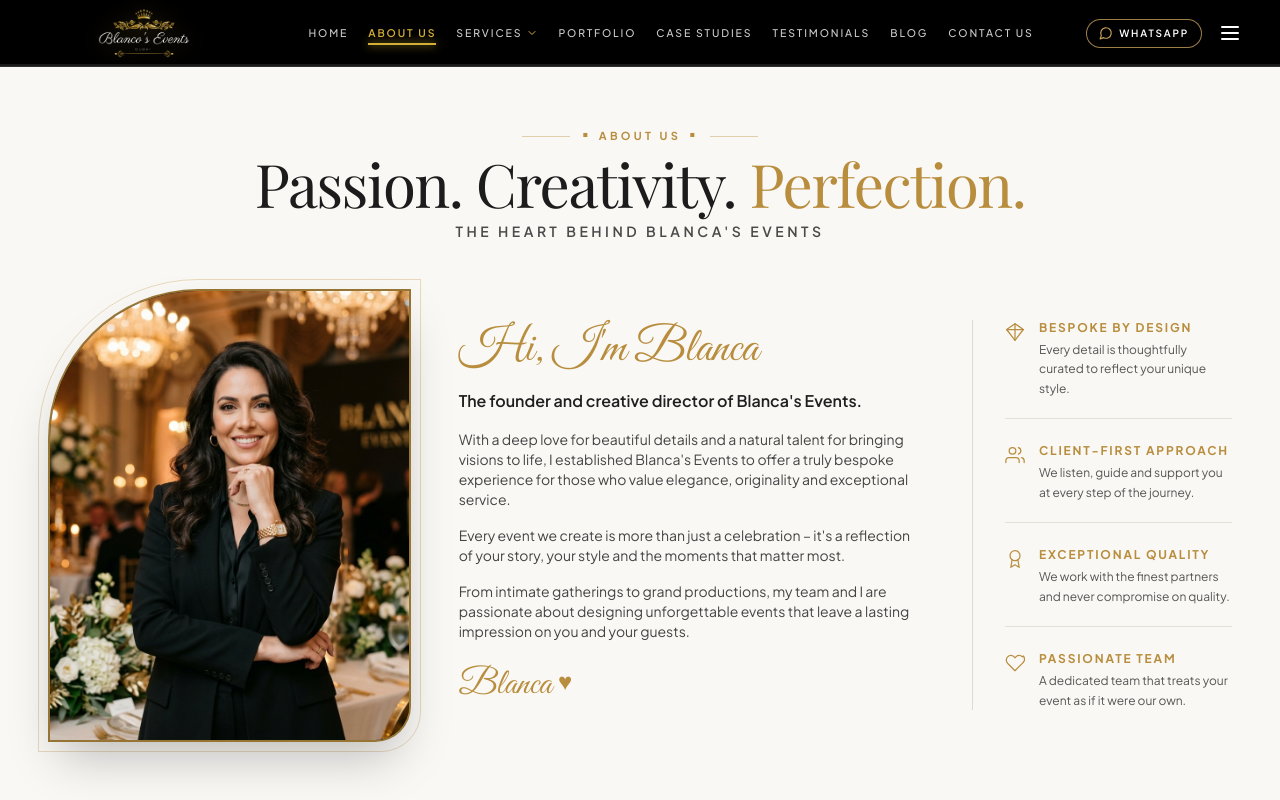
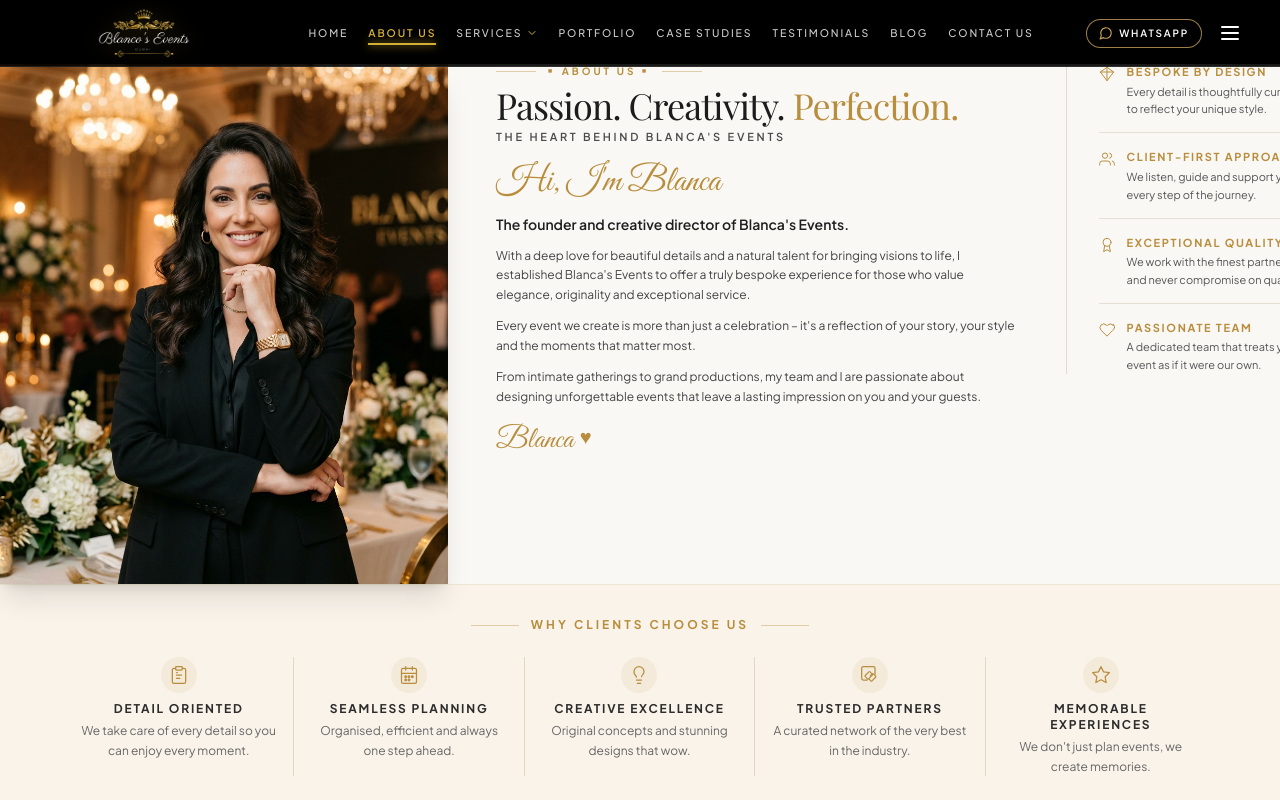
Before and after one commit to itfalcon176/blancosevents.com, a Next.js app: page /about in a window 1280 px wide. Shown: the top 800 px of the page. Built offline with nearby package versions, Linux system fonts and the light colour scheme; a web font is replaced by a local one.

Commit message:
feat: add AboutUsSection component with founder story and feature grid

```diff
--- a/src/components/AboutUsSection.tsx
+++ b/src/components/AboutUsSection.tsx
@@ -105,114 +105,108 @@
       {/* ---------------------------------------------------- */}
       {/* TOP SECTION: Founder Story & Value Props             */}
       {/* ---------------------------------------------------- */}
-      <div className="pt-16 pb-16 px-4 sm:px-6 lg:px-12 max-w-[1500px] mx-auto">
-        {/* Top Decorative Header */}
-        <motion.div
-          initial={{ opacity: 0, y: 15 }}
-          whileInView={{ opacity: 1, y: 0 }}
-          viewport={{ once: true }}
-          transition={{ duration: 0.6 }}
-          className="text-center mb-12"
-        >
-          <div className="flex items-center justify-center gap-3 mb-2">
-            <span className="h-[1px] w-12 bg-[#B88E3E]/40"></span>
-            <span className="text-[11px] font-bold tracking-[0.3em] uppercase text-[#B88E3E] flex items-center gap-2">
-              <span className="rotate-45 text-[7px] fill-current">◆</span> ABOUT US <span className="rotate-45 text-[7px] fill-current">◆</span>
-            </span>
-            <span className="h-[1px] w-12 bg-[#B88E3E]/40"></span>
-          </div>
-
-          <h2 className="text-3xl md:text-5xl lg:text-6xl font-serif text-[#1C1C1C] tracking-tight font-normal mb-2">
-            Passion. Creativity. <span className="text-[#B88E3E]">Perfection.</span>
-          </h2>
-
-          <p className="text-xs md:text-sm font-semibold tracking-[0.25em] text-[#4A4A4A] uppercase">
-            THE HEART BEHIND BLANCA'S EVENTS
-          </p>
-        </motion.div>
-
-        {/* 3-Column Main Content Grid */}
-        <div className="grid grid-cols-1 lg:grid-cols-12 gap-10 lg:gap-12 items-center">
-          {/* Column 1: Arch Founder Image (4 cols) */}
+      {/* ---------------------------------------------------- */}
+      {/* TOP SECTION: Founder Story & Value Props             */}
+      {/* ---------------------------------------------------- */}
+      <div className="w-full pt-0 pb-0">
+        {/* 3-Column Main Content Layout - 35% / 42% / 23% Ratio */}
+        <div className="flex flex-col lg:flex-row gap-6 lg:gap-8 xl:gap-10 items-start w-full">
+          {/* Column 1: Founder Image (35% Width) */}
           <motion.div
             initial={{ opacity: 0, x: -30 }}
             whileInView={{ opacity: 1, x: 0 }}
             viewport={{ once: true }}
             transition={{ duration: 0.7 }}
-            className="lg:col-span-4 flex justify-center lg:justify-start"
+            className="w-full lg:w-[35%] xl:w-[35%] relative flex justify-start pl-0 flex-shrink-0"
           >
-            <div className="relative group max-w-[380px] w-full">
-              {/* Outer Decorative Frame Accent */}
-              <div className="absolute -inset-2.5 border border-[#B88E3E]/30 rounded-tl-[160px] rounded-br-[40px] pointer-events-none transform transition-transform group-hover:scale-[1.01]" />
-
-              {/* Main Image Container with Arch Cut on Top-Left */}
-              <div className="relative overflow-hidden rounded-tl-[150px] rounded-br-[36px] border-2 border-[#B88E3E]/80 shadow-2xl aspect-[4/5] bg-[#111]">
+            <div className="relative group w-full aspect-[4/5] min-h-[400px] max-h-[520px]">
+              {/* Main Image Container - Flush Left Edge */}
+              <div className="relative overflow-hidden shadow-xl w-full h-full bg-[#111]">
                 <Image
                   src="/blanca-founder.png"
                   alt="Blanca - Founder & Creative Director of Blanca's Events"
                   fill
                   className="object-cover object-center transform transition-transform duration-700 group-hover:scale-105"
-                  sizes="(max-width: 768px) 100vw, (max-width: 1200px) 40vw, 380px"
+                  sizes="(max-width: 768px) 100vw, 35vw"
                   priority
                 />
               </div>
             </div>
           </motion.div>
 
-          {/* Column 2: Founder Letter & Story (5 cols) */}
+          {/* Column 2: Header + Founder Letter & Story (42% Width) */}
           <motion.div
             initial={{ opacity: 0, y: 20 }}
             whileInView={{ opacity: 1, y: 0 }}
             viewport={{ once: true }}
             transition={{ duration: 0.7, delay: 0.1 }}
-            className="lg:col-span-5 space-y-4 text-left"
+            className="w-full lg:w-[42%] xl:w-[42%] space-y-3 text-center lg:text-left px-6 lg:px-2 pt-0 flex-shrink-0"
           >
-            <h3 className="font-script text-4xl sm:text-5xl text-[#B88E3E] leading-snug">
+            {/* Top Decorative Header inside Center Column aligned to Top */}
+            <div className="text-center lg:text-left mb-4">
+              <div className="flex items-center justify-center lg:justify-start gap-3 mb-1.5">
+                <span className="h-[1px] w-10 bg-[#B88E3E]/40"></span>
+                <span className="text-[10px] font-bold tracking-[0.3em] uppercase text-[#B88E3E] flex items-center gap-1.5">
+                  <span className="rotate-45 text-[6px] fill-current">◆</span> ABOUT US <span className="rotate-45 text-[6px] fill-current">◆</span>
+                </span>
+                <span className="h-[1px] w-10 bg-[#B88E3E]/40"></span>
+              </div>
+
+              <h2 className="text-2xl md:text-3xl lg:text-4xl font-serif text-[#1C1C1C] tracking-tight font-normal mb-1 leading-tight">
+                Passion. Creativity. <span className="text-[#B88E3E]">Perfection.</span>
+              </h2>
+
+              <p className="text-[10px] md:text-[11px] font-semibold tracking-[0.25em] text-[#4A4A4A] uppercase">
+                THE HEART BEHIND BLANCA'S EVENTS
+              </p>
+            </div>
+
+            <h3 className="font-script text-3xl sm:text-4xl text-[#B88E3E] leading-snug">
               Hi, I'm Blanca
             </h3>
 
-            <p className="text-sm md:text-base font-semibold text-[#1F1F1F]">
+            <p className="text-xs md:text-sm font-semibold text-[#1F1F1F]">
               The founder and creative director of Blanca's Events.
             </p>
 
-            <p className="text-xs sm:text-sm text-[#444444] leading-relaxed font-normal">
+            <p className="text-xs text-[#444444] leading-relaxed font-normal">
               With a deep love for beautiful details and a natural talent for bringing visions to life, I established Blanca's Events to offer a truly bespoke experience for those who value elegance, originality and exceptional service.
             </p>
 
-            <p className="text-xs sm:text-sm text-[#444444] leading-relaxed font-normal">
+            <p className="text-xs text-[#444444] leading-relaxed font-normal">
               Every event we create is more than just a celebration – it's a reflection of your story, your style and the moments that matter most.
             </p>
 
-            <p className="text-xs sm:text-sm text-[#444444] leading-relaxed font-normal">
+            <p className="text-xs text-[#444444] leading-relaxed font-normal">
               From intimate gatherings to grand productions, my team and I are passionate about designing unforgettable events that leave a lasting impression on you and your guests.
             </p>
 
-            <div className="pt-2">
-              <span className="font-script text-3xl sm:text-4xl text-[#B88E3E] flex items-center gap-1.5">
-                Blanca <span className="text-[#B88E3E] text-2xl">♥</span>
+            <div className="pt-1">
+              <span className="font-script text-2xl sm:text-3xl text-[#B88E3E] flex items-center justify-center lg:justify-start gap-1.5">
+                Blanca <span className="text-[#B88E3E] text-xl">♥</span>
               </span>
             </div>
           </motion.div>
 
-          {/* Column 3: 4 Right Feature Cards (3 cols) */}
+          {/* Column 3: 4 Right Feature Cards (23% Width) */}
           <motion.div
             initial={{ opacity: 0, x: 30 }}
             whileInView={{ opacity: 1, x: 0 }}
             viewport={{ once: true }}
             transition={{ duration: 0.7, delay: 0.2 }}
-            className="lg:col-span-3 space-y-6 border-l border-[#E2DAD0] pl-0 lg:pl-8"
+            className="w-full lg:w-[23%] xl:w-[23%] space-y-4 lg:border-l border-[#E2DAD0] px-6 lg:px-0 lg:pl-6 xl:pl-8 pr-6 lg:pr-8 xl:pr-12 pt-0 flex-shrink-0"
           >
             {/* Feature 1 */}
-            <div className="pb-5 border-b border-[#E5DFD5]">
-              <div className="flex items-start space-x-3.5">
+            <div className="pb-3.5 border-b border-[#E5DFD5]">
+              <div className="flex items-start space-x-3">
                 <div className="text-[#B88E3E] mt-0.5 flex-shrink-0">
-                  <DiamondIcon className="w-5 h-5" />
+                  <DiamondIcon className="w-4 h-4" />
                 </div>
                 <div>
-                  <h4 className="text-xs font-bold tracking-[0.15em] text-[#B88E3E] uppercase mb-1">
+                  <h4 className="text-[11px] font-bold tracking-[0.15em] text-[#B88E3E] uppercase mb-0.5">
                     BESPOKE BY DESIGN
                   </h4>
-                  <p className="text-xs text-[#555555] leading-relaxed">
+                  <p className="text-[11px] text-[#555555] leading-relaxed">
                     Every detail is thoughtfully curated to reflect your unique style.
                   </p>
                 </div>
@@ -220,16 +214,16 @@
             </div>
 
             {/* Feature 2 */}
-            <div className="pb-5 border-b border-[#E5DFD5]">
-              <div className="flex items-start space-x-3.5">
+            <div className="pb-3.5 border-b border-[#E5DFD5]">
+              <div className="flex items-start space-x-3">
                 <div className="text-[#B88E3E] mt-0.5 flex-shrink-0">
-                  <UsersIcon className="w-5 h-5" />
+                  <UsersIcon className="w-4 h-4" />
                 </div>
                 <div>
-                  <h4 className="text-xs font-bold tracking-[0.15em] text-[#B88E3E] uppercase mb-1">
+                  <h4 className="text-[11px] font-bold tracking-[0.15em] text-[#B88E3E] uppercase mb-0.5">
                     CLIENT-FIRST APPROACH
                   </h4>
-                  <p className="text-xs text-[#555555] leading-relaxed">
+                  <p className="text-[11px] text-[#555555] leading-relaxed">
                     We listen, guide and support you at every step of the journey.
                   </p>
                 </div>
@@ -237,16 +231,16 @@
             </div>
 
             {/* Feature 3 */}
-            <div className="pb-5 border-b border-[#E5DFD5]">
-              <div className="flex items-start space-x-3.5">
+            <div className="pb-3.5 border-b border-[#E5DFD5]">
+              <div className="flex items-start space-x-3">
                 <div className="text-[#B88E3E] mt-0.5 flex-shrink-0">
-                  <QualityAwardIcon className="w-5 h-5" />
+                  <QualityAwardIcon className="w-4 h-4" />
                 </div>
                 <div>
-                  <h4 className="text-xs font-bold tracking-[0.15em] text-[#B88E3E] uppercase mb-1">
+                  <h4 className="text-[11px] font-bold tracking-[0.15em] text-[#B88E3E] uppercase mb-0.5">
                     EXCEPTIONAL QUALITY
                   </h4>
-                  <p className="text-xs text-[#555555] leading-relaxed">
+                  <p className="text-[11px] text-[#555555] leading-relaxed">
                     We work with the finest partners and never compromise on quality.
                   </p>
                 </div>
@@ -255,15 +249,15 @@
 
             {/* Feature 4 */}
             <div>
-              <div className="flex items-start space-x-3.5">
+              <div className="flex items-start space-x-3">
                 <div className="text-[#B88E3E] mt-0.5 flex-shrink-0">
-                  <HeartIcon className="w-5 h-5" />
+                  <HeartIcon className="w-4 h-4" />
                 </div>
                 <div>
-                  <h4 className="text-xs font-bold tracking-[0.15em] text-[#B88E3E] uppercase mb-1">
+                  <h4 className="text-[11px] font-bold tracking-[0.15em] text-[#B88E3E] uppercase mb-0.5">
                     PASSIONATE TEAM
                   </h4>
-                  <p className="text-xs text-[#555555] leading-relaxed">
+                  <p className="text-[11px] text-[#555555] leading-relaxed">
                     A dedicated team that treats your event as if it were our own.
                   </p>
                 </div>
@@ -276,10 +270,10 @@
       {/* ---------------------------------------------------- */}
       {/* MIDDLE SECTION: Why Clients Choose Us Banner         */}
       {/* ---------------------------------------------------- */}
-      <div className="bg-[#FAF3EA] border-y border-[#E8DFC5]/60 py-12 px-4 sm:px-6 lg:px-8">
-        <div className="max-w-[1500px] mx-auto">
+      <div className="bg-[#FAF3EA] border-y border-[#E8DFC5]/60 py-8 px-4 sm:px-8 lg:px-12 xl:px-16 w-full">
+        <div className="w-full">
           {/* Header */}
-          <div className="flex items-center justify-center gap-3 mb-10 text-center">
+          <div className="flex items-center justify-center gap-3 mb-6 text-center">
             <span className="h-[1px] w-12 bg-[#B88E3E]/40"></span>
             <h3 className="text-xs font-bold tracking-[0.25em] text-[#B88E3E] uppercase">
               WHY CLIENTS CHOOSE US
@@ -288,13 +282,13 @@
           </div>
 
           {/* 5 Cards Row with Dividers */}
-          <div className="grid grid-cols-1 sm:grid-cols-2 lg:grid-cols-5 gap-8 lg:gap-0">
+          <div className="grid grid-cols-1 sm:grid-cols-2 lg:grid-cols-5 gap-6 lg:gap-0">
             {/* Box 1 */}
             <div className="flex flex-col items-center text-center px-4 lg:border-r lg:border-[#E2D8C6]">
-              <div className="text-[#B88E3E] mb-3 p-2 bg-[#F3EAD9] rounded-full">
-                <ClipboardIcon className="w-6 h-6" />
+              <div className="text-[#B88E3E] mb-2 p-2 bg-[#F3EAD9] rounded-full">
+                <ClipboardIcon className="w-5 h-5" />
               </div>
-              <h4 className="text-xs font-bold tracking-[0.15em] text-[#2C2C2C] uppercase mb-2">
+              <h4 className="text-xs font-bold tracking-[0.15em] text-[#2C2C2C] uppercase mb-1">
                 DETAIL ORIENTED
               </h4>
               <p className="text-xs text-[#666666] leading-relaxed max-w-[200px]">
@@ -304,10 +298,10 @@
 
             {/* Box 2 */}
             <div className="flex flex-col items-center text-center px-4 lg:border-r lg:border-[#E2D8C6]">
-              <div className="text-[#B88E3E] mb-3 p-2 bg-[#F3EAD9] rounded-full">
-                <CalendarIcon className="w-6 h-6" />
+              <div className="text-[#B88E3E] mb-2 p-2 bg-[#F3EAD9] rounded-full">
+                <CalendarIcon className="w-5 h-5" />
               </div>
-              <h4 className="text-xs font-bold tracking-[0.15em] text-[#2C2C2C] uppercase mb-2">
+              <h4 className="text-xs font-bold tracking-[0.15em] text-[#2C2C2C] uppercase mb-1">
                 SEAMLESS PLANNING
               </h4>
               <p className="text-xs text-[#666666] leading-relaxed max-w-[200px]">
@@ -317,10 +311,10 @@
 
             {/* Box 3 */}
             <div className="flex flex-col items-center text-center px-4 lg:border-r lg:border-[#E2D8C6]">
-              <div className="text-[#B88E3E] mb-3 p-2 bg-[#F3EAD9] rounded-full">
-                <LightbulbIcon className="w-6 h-6" />
+              <div className="text-[#B88E3E] mb-2 p-2 bg-[#F3EAD9] rounded-full">
+                <LightbulbIcon className="w-5 h-5" />
               </div>
-              <h4 className="text-xs font-bold tracking-[0.15em] text-[#2C2C2C] uppercase mb-2">
+              <h4 className="text-xs font-bold tracking-[0.15em] text-[#2C2C2C] uppercase mb-1">
                 CREATIVE EXCELLENCE
               </h4>
               <p className="text-xs text-[#666666] leading-relaxed max-w-[200px]">
@@ -330,10 +324,10 @@
 
             {/* Box 4 */}
             <div className="flex flex-col items-center text-center px-4 lg:border-r lg:border-[#E2D8C6]">
-              <div className="text-[#B88E3E] mb-3 p-2 bg-[#F3EAD9] rounded-full">
-                <HandshakeIcon className="w-6 h-6" />
+              <div className="text-[#B88E3E] mb-2 p-2 bg-[#F3EAD9] rounded-full">
+                <HandshakeIcon className="w-5 h-5" />
               </div>
-              <h4 className="text-xs font-bold tracking-[0.15em] text-[#2C2C2C] uppercase mb-2">
+              <h4 className="text-xs font-bold tracking-[0.15em] text-[#2C2C2C] uppercase mb-1">
                 TRUSTED PARTNERS
               </h4>
               <p className="text-xs text-[#666666] leading-relaxed max-w-[200px]">
@@ -343,10 +337,10 @@
 
             {/* Box 5 */}
             <div className="flex flex-col items-center text-center px-4">
-              <div className="text-[#B88E3E] mb-3 p-2 bg-[#F3EAD9] rounded-full">
-                <StarIcon className="w-6 h-6" />
+              <div className="text-[#B88E3E] mb-2 p-2 bg-[#F3EAD9] rounded-full">
+                <StarIcon className="w-5 h-5" />
               </div>
-              <h4 className="text-xs font-bold tracking-[0.15em] text-[#2C2C2C] uppercase mb-2">
+              <h4 className="text-xs font-bold tracking-[0.15em] text-[#2C2C2C] uppercase mb-1">
                 MEMORABLE EXPERIENCES
               </h4>
               <p className="text-xs text-[#666666] leading-relaxed max-w-[200px]">
@@ -360,14 +354,14 @@
       {/* ---------------------------------------------------- */}
       {/* BOTTOM SECTION: Dark Mission Quote & Key Metrics     */}
       {/* ---------------------------------------------------- */}
-      <div className="relative bg-[#09090B] text-white py-14 px-4 sm:px-6 lg:px-12 overflow-hidden border-t border-[#D4AF37]/20">
+      <div className="relative bg-[#09090B] text-white py-9 px-4 sm:px-8 lg:px-12 xl:px-16 overflow-hidden border-t border-[#D4AF37]/20 w-full">
         {/* Subtle Dark Floral Watermark Background */}
         <div
           className="absolute inset-0 opacity-15 bg-cover bg-left pointer-events-none mix-blend-luminosity"
           style={{ backgroundImage: "url('/dark-rose-bg.png')" }}
         />
 
-        <div className="relative max-w-[1500px] mx-auto grid grid-cols-1 lg:grid-cols-12 gap-10 items-center">
+        <div className="relative w-full grid grid-cols-1 lg:grid-cols-12 gap-10 items-center">
           {/* Left Column: Quote (5 cols) */}
           <div className="lg:col-span-5 flex items-start space-x-4">
             <span className="font-serif text-6xl md:text-7xl text-[#C5A059] leading-none select-none -mt-2">
```
